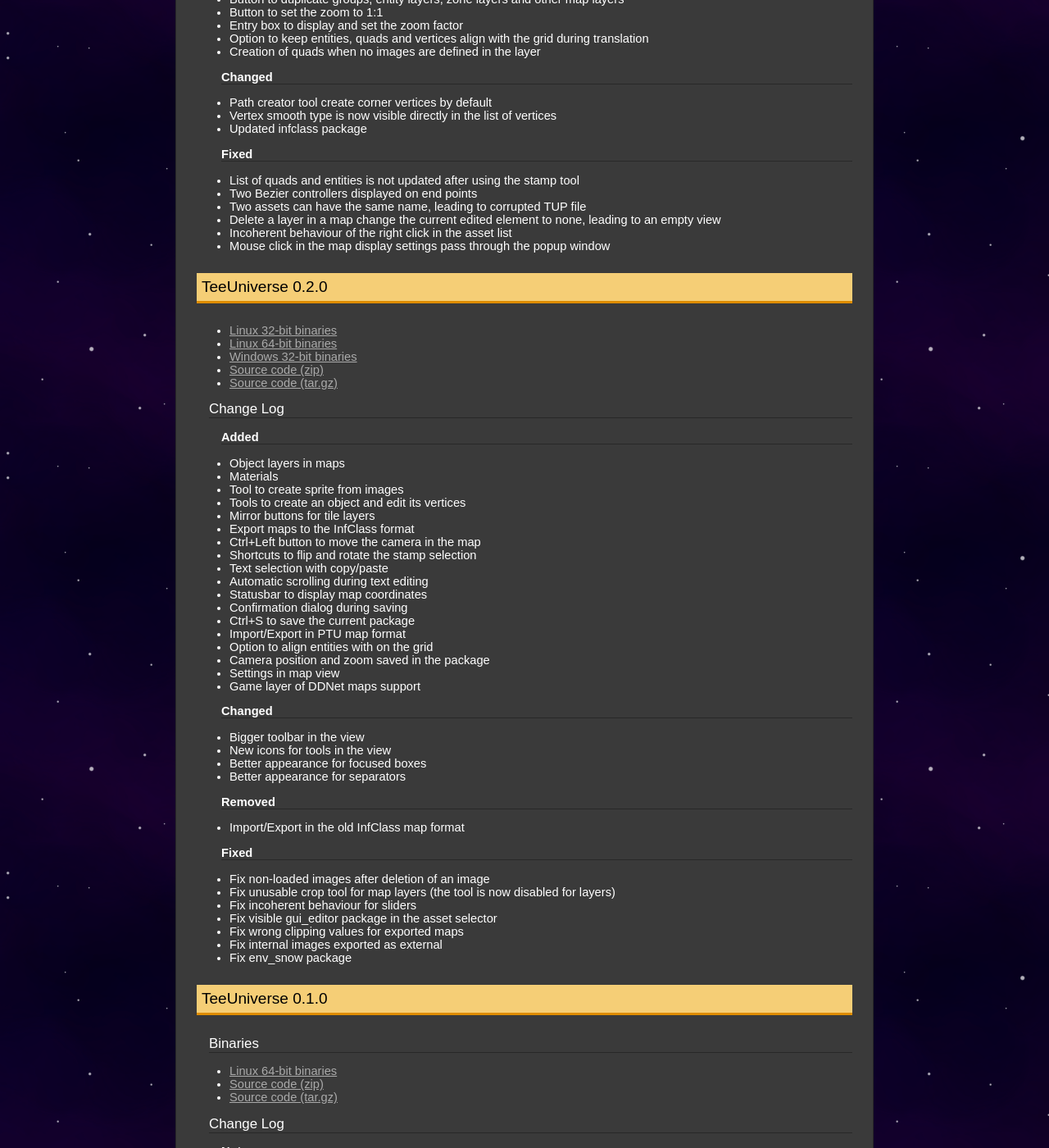
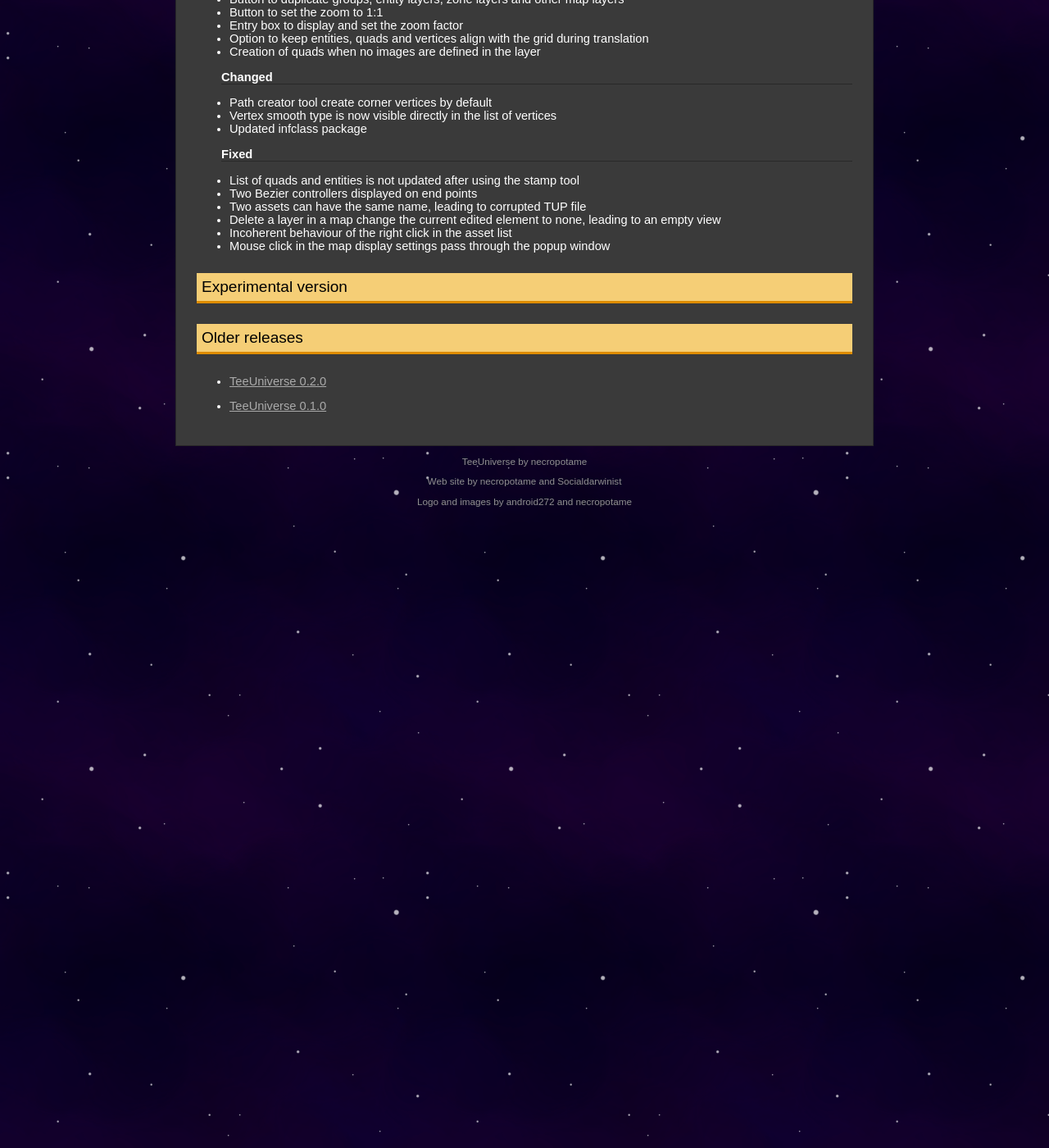
Before and after one commit to teeuniverse/teeuniverse-website, a Jekyll site: the page built from downloads.md, in a window 1280 px wide and 1400 px high, scrolled down 888 px. Shown: the whole window at 82% size. Built offline with Jekyll 4.4.1, drawn with Linux system fonts in a browser that asks for light colours; after the commit the page ends 1518 px from its top, so only the background shows below that; some of the changed text lies outside the part shown.

Commit message:
Manage releases as collections

```diff
--- a/_config.yml
+++ b/_config.yml
@@ -12,3 +12,6 @@ exclude:
   - Gemfile
   - Gemfile.lock
   - README.md
+collections:
+  release:
+    output: true
--- /dev/null
+++ b/_plugins/markdown.rb
@@ -0,0 +1,13 @@
+module Jekyll
+  class MarkdownBlock < Liquid::Block
+    def initialize(tag_name, text, tokens)
+      super
+    end
+    require "kramdown"
+    def render(context)
+      content = super
+      "#{Kramdown::Document.new(content).to_html}"
+    end
+  end
+end
+Liquid::Template.register_tag('markdown', Jekyll::MarkdownBlock)
--- a/downloads.md
+++ b/downloads.md
@@ -1,101 +1,22 @@
 ---
 layout: default
 title: Downloads
-permalink: /downloads/
+permalink: /downloads2/
 ---
 
-# TeeUniverse 0.2.1 (Latest Release) #
+{% assign sortedReleases = site.release | sort: 'version' | reverse %}
+{% assign latestRelease = sortedReleases.first %}
+# TeeUniverse {{ latestRelease.version }} (Latest Release) #
+{% markdown %}
+{{ latestRelease.content }}
+{% endmarkdown %}
 
-* [Linux 32-bit binaries](https://github.com/teeuniverse/teeuniverse/releases/download/v0.2.1/teeuniverse-0.2.1-linux_x86.tar.gz)
-* [Linux 64-bit binaries](https://github.com/teeuniverse/teeuniverse/releases/download/v0.2.1/teeuniverse-0.2.1-linux_x86_64.tar.gz)
-* [Windows 32-bit binaries](https://github.com/teeuniverse/teeuniverse/releases/download/v0.2.1/teeuniverse-0.2.1-win32.zip)
-* [Source code (zip)](https://github.com/teeuniverse/teeuniverse/archive/v0.2.1.zip)
-* [Source code (tar.gz)](https://github.com/teeuniverse/teeuniverse/archive/v0.2.1.tar.gz)
+# Experimental version #
 
-## Change Log ##
 
-### Added ###
-- Images can be replaced and exported
-- Eraser tool for images
-- Ability to change the group of a layer, using layer ordering or a dedicated button
-- Ability to move a group in background/foreground using group ordering
-- Button to duplicate groups, entity layers, zone layers and other map layers
-- Button to set the zoom to 1:1
-- Entry box to display and set the zoom factor
-- Option to keep entities, quads and vertices align with the grid during translation
-- Creation of quads when no images are defined in the layer
-
-### Changed ###
-- Path creator tool create corner vertices by default
-- Vertex smooth type is now visible directly in the list of vertices
-- Updated infclass package
-
-### Fixed ###
-- List of quads and entities is not updated after using the stamp tool
-- Two Bezier controllers displayed on end points
-- Two assets can have the same name, leading to corrupted TUP file
-- Delete a layer in a map change the current edited element to none, leading to an empty view
-- Incoherent behaviour of the right click in the asset list
-- Mouse click in the map display settings pass through the popup window
-
-# TeeUniverse 0.2.0 #
-
-* [Linux 32-bit binaries](https://github.com/teeuniverse/teeuniverse/releases/download/v0.2.0/teeuniverse-0.2.0-linux_x86.tar.gz)
-* [Linux 64-bit binaries](https://github.com/teeuniverse/teeuniverse/releases/download/v0.2.0/teeuniverse-0.2.0-linux_x86_64.tar.gz)
-* [Windows 32-bit binaries](https://github.com/teeuniverse/teeuniverse/releases/download/v0.2.0/teeuniverse-0.2.0-win32.zip)
-* [Source code (zip)](https://github.com/teeuniverse/teeuniverse/archive/v0.2.0.zip)
-* [Source code (tar.gz)](https://github.com/teeuniverse/teeuniverse/archive/v0.2.0.tar.gz)
-
-## Change Log ##
-
-### Added ###
-- Object layers in maps
-- Materials
-- Tool to create sprite from images
-- Tools to create an object and edit its vertices
-- Mirror buttons for tile layers
-- Export maps to the InfClass format
-- Ctrl+Left button to move the camera in the map
-- Shortcuts to flip and rotate the stamp selection
-- Text selection with copy/paste
-- Automatic scrolling during text editing
-- Statusbar to display map coordinates
-- Confirmation dialog during saving
-- Ctrl+S to save the current package
-- Import/Export in PTU map format
-- Option to align entities with on the grid
-- Camera position and zoom saved in the package
-- Settings in map view
-- Game layer of DDNet maps support
-
-### Changed ###
-- Bigger toolbar in the view
-- New icons for tools in the view
-- Better appearance for focused boxes
-- Better appearance for separators
-
-### Removed ###
-- Import/Export in the old InfClass map format
-
-### Fixed ###
-- Fix non-loaded images after deletion of an image
-- Fix unusable crop tool for map layers (the tool is now disabled for layers)
-- Fix incoherent behaviour for sliders
-- Fix visible gui_editor package in the asset selector
-- Fix wrong clipping values for exported maps
-- Fix internal images exported as external
-- Fix env_snow package
-
-# TeeUniverse 0.1.0 #
-
-## Binaries ##
-
-* [Linux 64-bit binaries](https://github.com/teeuniverse/teeuniverse/releases/download/v0.1.0/teeuniverse-0.1.0-linux_x86_64.tar.gz)
-* [Source code (zip)](https://github.com/teeuniverse/teeuniverse/archive/v0.1.0.zip)
-* [Source code (tar.gz)](https://github.com/teeuniverse/teeuniverse/archive/v0.1.0.tar.gz)
-
-## Change Log ##
-
-### Note ###
-
-- The first version of TeeUniverse.
+# Older releases #
+{% for r in sortedReleases %}
+{% if forloop.first == false %}
+- [TeeUniverse {{ r.version }}]({{ site.url }}{{ r.url }})
+{% endif %}
+{% endfor %}
```
Also changed, not shown: _release/0.1.0.md (added, +15 -0 lines), _release/0.2.0.md (added, +49 -0 lines), _release/0.2.1.md (added, +35 -0 lines).
